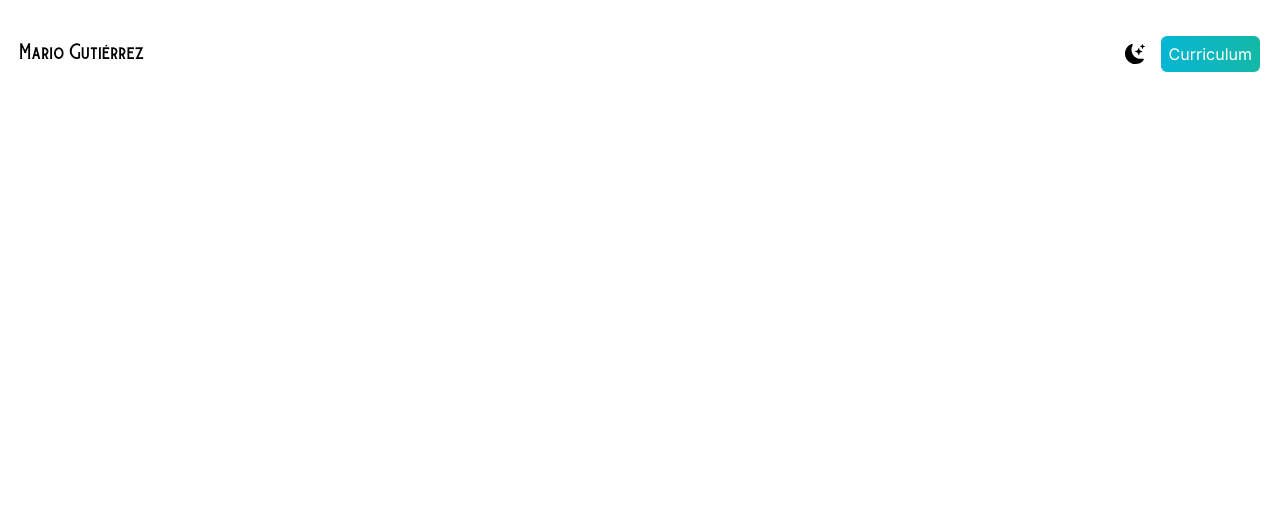
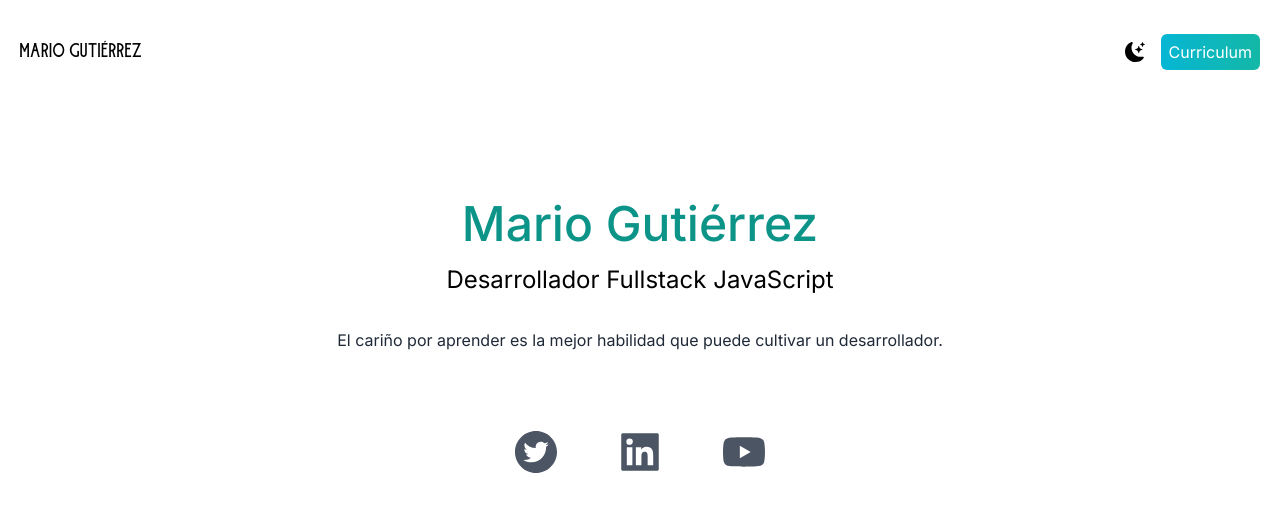
Before and after one commit to MarioGuTe/portafolio-next13, a Next.js app: page / in a window 1280 px wide. Shown: the top 512 px of the page. Built offline with nearby package versions, Linux system fonts and the light colour scheme.

Commit message:
add main section description

```diff
--- a/app/page.js
+++ b/app/page.js
@@ -1,11 +1,16 @@
 import { BsFillMoonStarsFill } from "react-icons/bs";
+import {
+  AiFillTwitterCircle,
+  AiFillLinkedin,
+  AiFillYoutube,
+} from "react-icons/ai";
 
 export default function Home() {
   return (
     <main className=" bg-white px-5 ">
       <section className="min-h-screen">
         <nav className=" py-10 mb-12 flex justify-between">
-          <h1 className=" text-lg font-burtons">Mario Gutiérrez</h1>
+          <h1 className=" text-base font-burtons">MARIO GUTIÉRREZ</h1>
           <ul className=" flex items-center">
             <li>
               <BsFillMoonStarsFill className=" cursor-pointer text-xl" />
@@ -20,6 +25,21 @@
             </li>
           </ul>
         </nav>
+        <div className="text-center p-10">
+          <h2 className=" text-5xl py-2 text-teal-600 font-medium">
+            Mario Gutiérrez
+          </h2>
+          <h3 className=" text-2xl py-2">Desarrollador Fullstack JavaScript</h3>
+          <p className=" text-md py-5 leading-8 text-gray-800">
+            El cariño por aprender es la mejor habilidad que puede cultivar un
+            desarrollador.
+          </p>
+        </div>
+        <div className=" text-5xl flex justify-center gap-14 py-3 text-gray-600">
+          <AiFillTwitterCircle />
+          <AiFillLinkedin />
+          <AiFillYoutube />
+        </div>
       </section>
     </main>
   );
```
